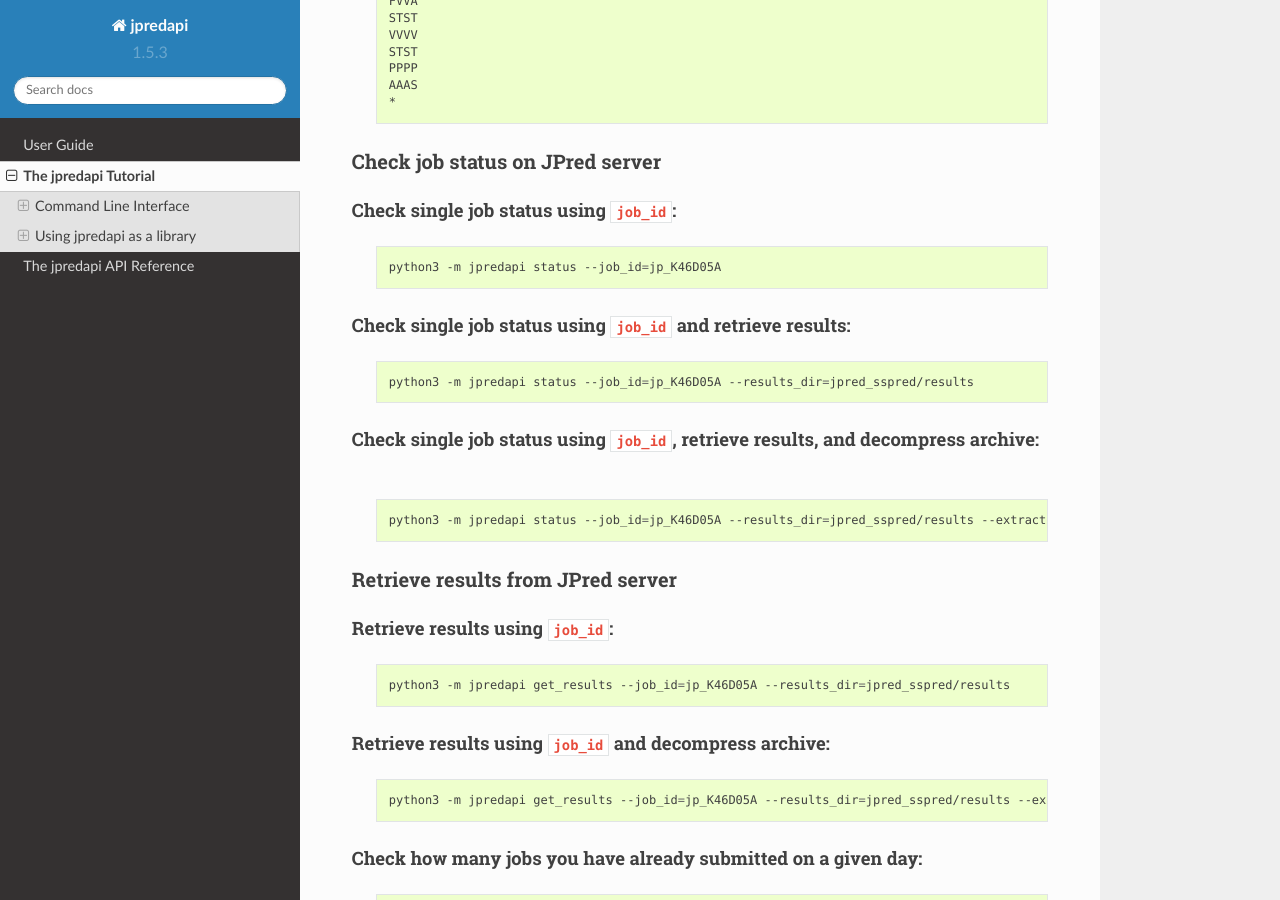
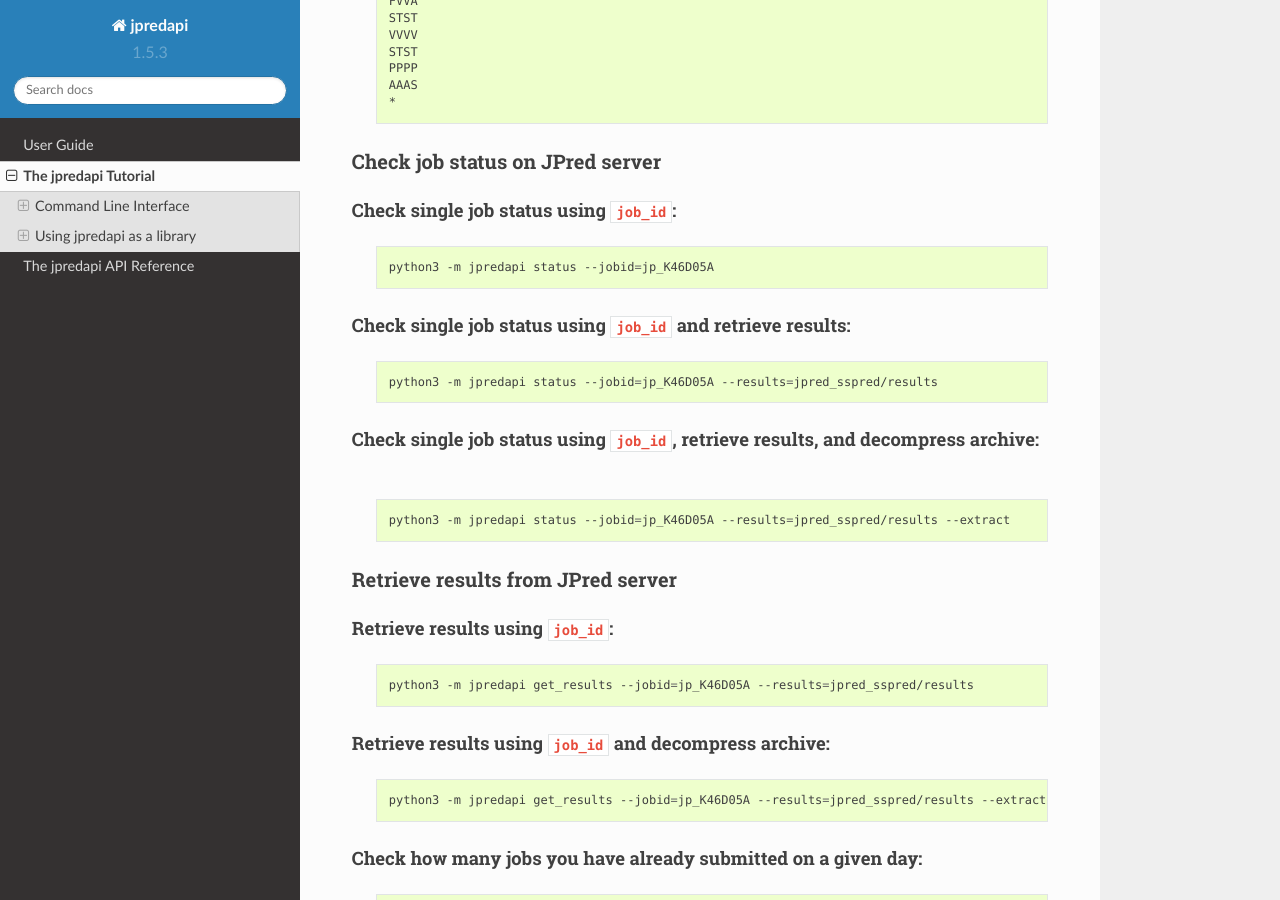
Before and after one commit to MoseleyBioinformaticsLab/jpredapi, a Sphinx documentation site: the page built from docs/tutorial.rst, in a window 1280 px wide and 900 px high, scrolled down 3528 px. Built offline with Sphinx 7.4.7 and the Read the Docs theme 2.0.0, drawn with Linux system fonts in a browser that asks for light colours.

Commit message:
Fixed cli option names.

```diff
--- a/docs/tutorial.rst
+++ b/docs/tutorial.rst
@@ -225,7 +225,7 @@ Check single job status using ``job_id``:
 
    .. code:: bash
 
-      python3 -m jpredapi status --job_id=jp_K46D05A
+      python3 -m jpredapi status --jobid=jp_K46D05A
 
 
 Check single job status using ``job_id`` and retrieve results:
@@ -233,14 +233,14 @@ Check single job status using ``job_id`` and retrieve results:
 
    .. code:: bash
 
-      python3 -m jpredapi status --job_id=jp_K46D05A --results_dir=jpred_sspred/results
+      python3 -m jpredapi status --jobid=jp_K46D05A --results=jpred_sspred/results
 
 Check single job status using ``job_id``, retrieve results, and decompress archive:
 ***********************************************************************************
 
    .. code:: bash
 
-      python3 -m jpredapi status --job_id=jp_K46D05A --results_dir=jpred_sspred/results --extract
+      python3 -m jpredapi status --jobid=jp_K46D05A --results=jpred_sspred/results --extract
 
 
 Retrieve results from JPred server
@@ -252,7 +252,7 @@ Retrieve results using ``job_id``:
 
    .. code:: bash
 
-      python3 -m jpredapi get_results --job_id=jp_K46D05A --results_dir=jpred_sspred/results
+      python3 -m jpredapi get_results --jobid=jp_K46D05A --results=jpred_sspred/results
 
 
 Retrieve results using ``job_id`` and decompress archive:
@@ -260,7 +260,7 @@ Retrieve results using ``job_id`` and decompress archive:
 
    .. code:: bash
 
-      python3 -m jpredapi get_results --job_id=jp_K46D05A --results_dir=jpred_sspred/results --extract
+      python3 -m jpredapi get_results --jobid=jp_K46D05A --results=jpred_sspred/results --extract
 
 
 Check how many jobs you have already submitted on a given day:
```
